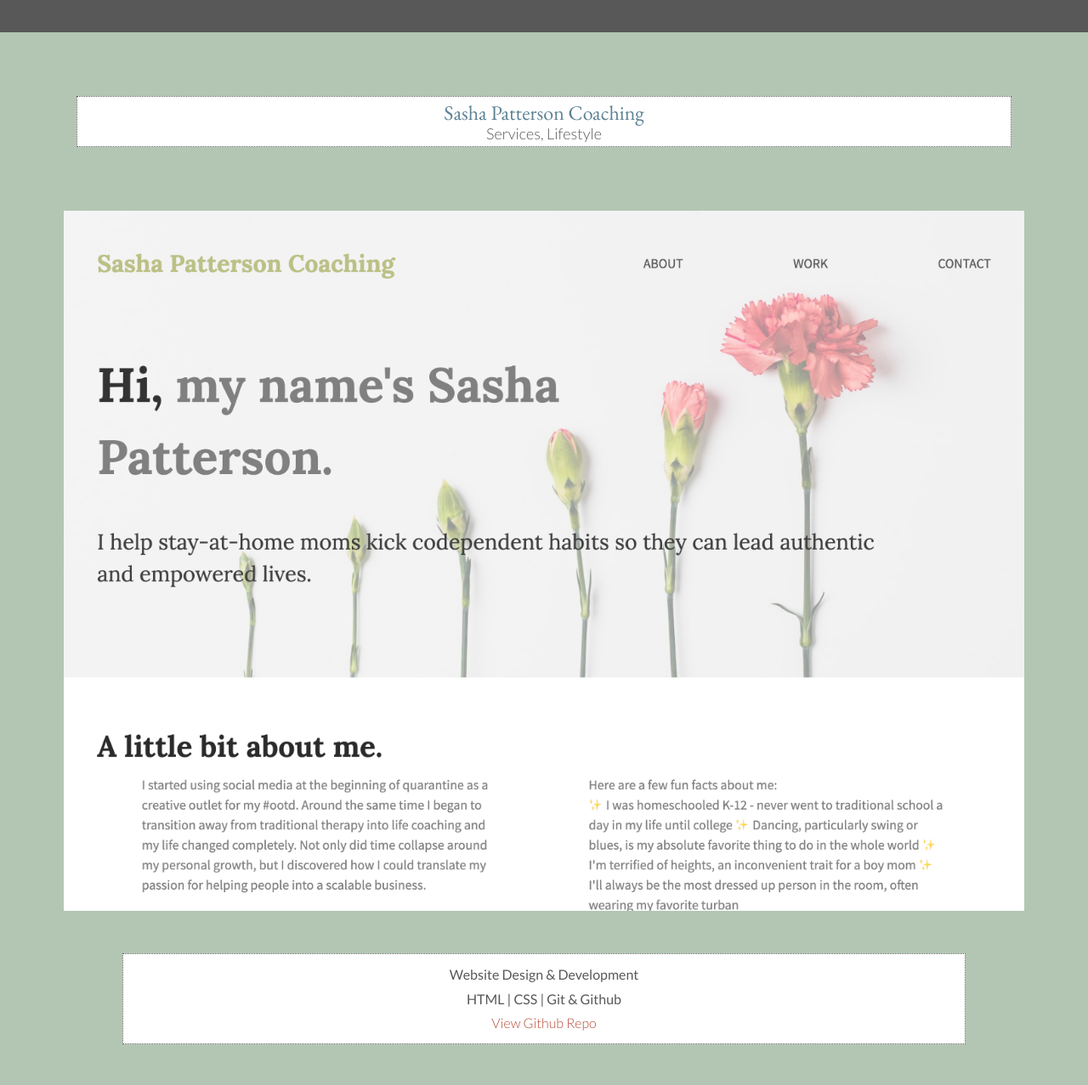
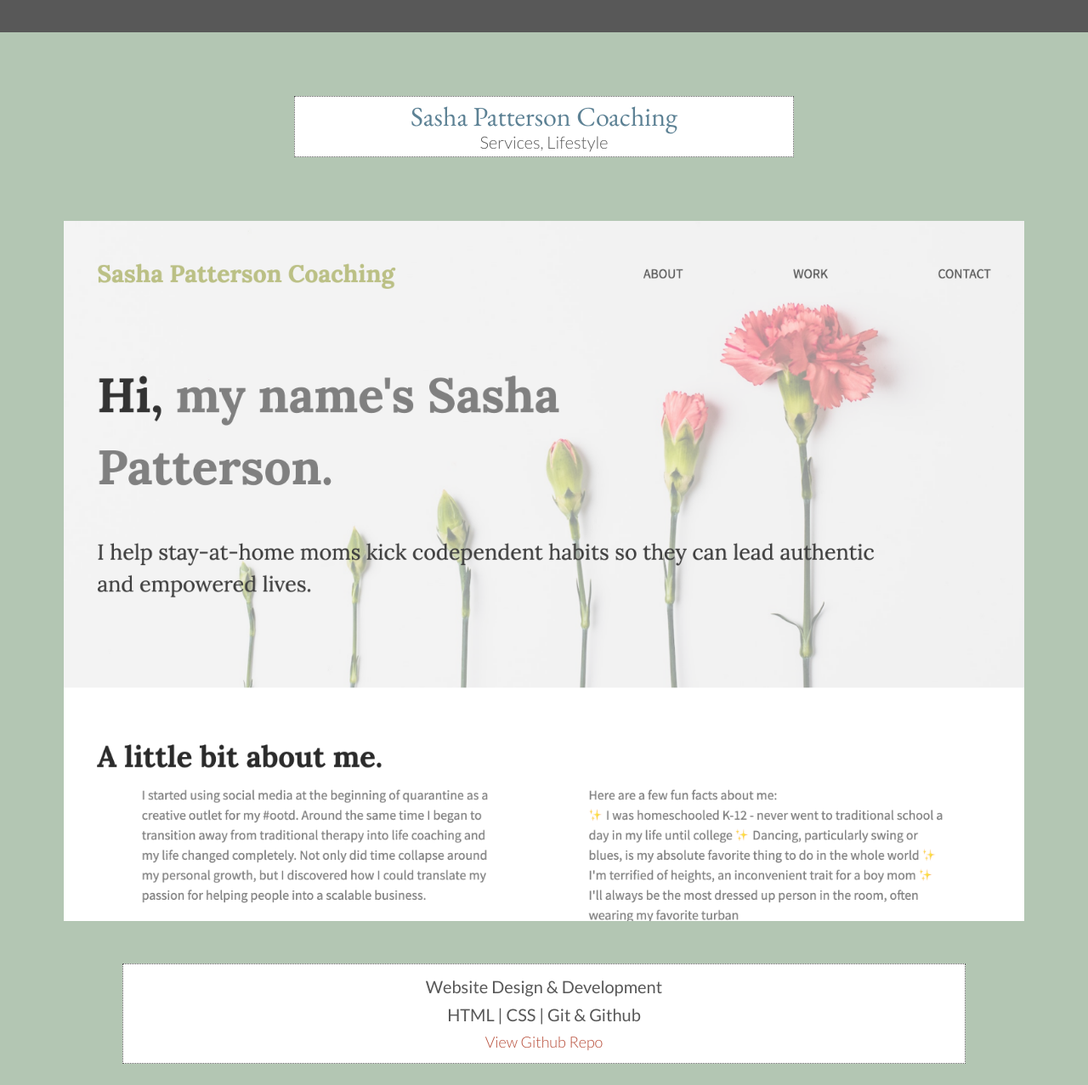
Before and after one commit to gbonds/portfolio-website-v2, a website built with Parcel: page projects/view-projects/sashapattersoncoaching.html in a window 1280 px wide. Shown: the part 162-1439 px from the top of the page at 85% size. Built offline with nearby package versions, Linux system fonts and the light colour scheme; files whose address does not match are found by name.

Commit message:
Styled for tablet

```diff
--- a/css/main.css
+++ b/css/main.css
@@ -698,6 +698,27 @@ nav li {
   #about-section img {
     margin: 0 50px 50px 50px;
   }
+  /* --------------- Tablet Project Page --------------- */
+  .project-section .title-container {
+    width: 45%;
+  }
+
+  .project-section .title-container h3 {
+    font-size: 2em;
+  }
+
+  .project-section .title-container h4 {
+    font-size: 1.25em;
+  }
+
+  .project-item-skills h5 {
+    font-size: 1.25em;
+  }
+
+  .project-item-skills a {
+    font-size: 1.125em;
+  }
+
   @media only screen and (min-width: 1200px) {
     /* Desktop Styles */
     /* TODO set max-width to content? */
```
